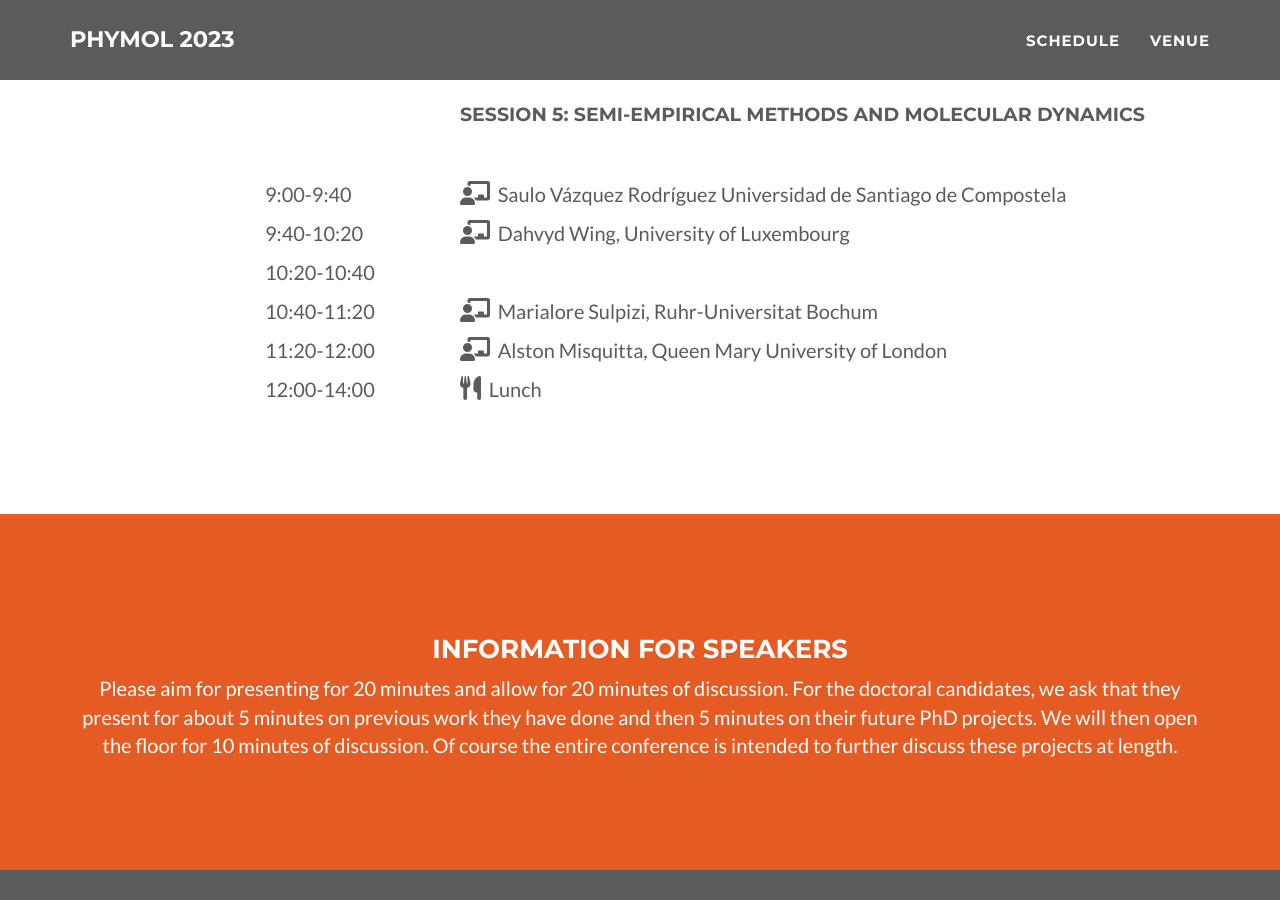
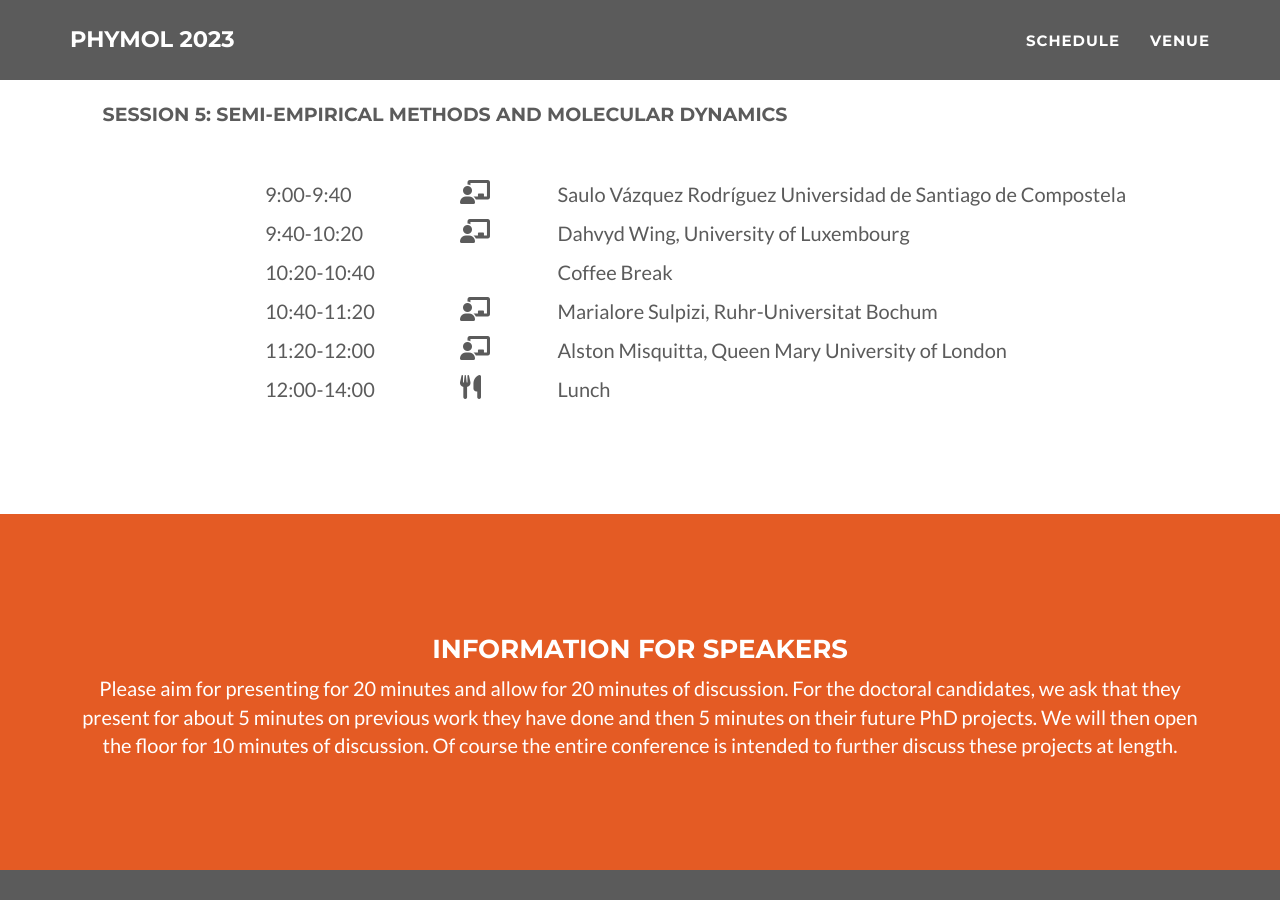
Before and after one commit to phymol/phymol.github.io, a Jekyll site: the page built from schedule.html, in a window 1280 px wide and 900 px high, scrolled down 3101 px. Built offline with Jekyll 4.4.1, drawn with Linux system fonts in a browser that asks for light colours.

Commit message:
Update schedule_style.html

```diff
--- a/_includes/schedule_style.html
+++ b/_includes/schedule_style.html
@@ -1,7 +1,5 @@
 <!-- Header -->
-<section id="schedule">
-
-</section>
+<section id="schedule"> </section>
 <section id="schedule">
   <div class="container">
     <div class="row">
@@ -26,38 +24,40 @@
       {% for event in item.combined %}
       {% if event.session %}
         <div class="row">
-          <div class="col-lg-2 col-lg-offset-2"> </div>
-          <div class="col-lg-8">
+          <div class="col-lg-8 text-center">
             <h4>{{ event.session }}</h4>
             <br><br>
           </div>
         </div>
       {% endif %}
       <div class="row">
-        <div class="col-lg-2 col-lg-offset-2">
+        <div class="col-lg-2 col-lg-offset-1">
           <p>
             {{ event.time }}
           </p>
         </div>
-        <div class="col-lg-8">
+        <div class="col-lg-1">
           {% if event.coffee-break %}
-            <p><i class="fa-solid fa-mug-hot" style="font-size:24px;color:#ffffff;"></i>&nbsp {{ event.descr }} </p>
+            <i class="fa-solid fa-mug-hot" style="font-size:24px;color:#ffffff;"></i>
           {% endif %}
           {% if event.lunch-break %}
-            <p><i class="fa-solid fa-utensils" style="font-size:24px;color:#ffffff;"></i>&nbsp {{ event.descr }} </p>
+            <i class="fa-solid fa-utensils" style="font-size:24px;color:#ffffff;"></i>
           {% endif %}
           {% if event.talk %}
-            <p><i class="fa-solid fa-chalkboard-user" style="font-size:24px;color:#ffffff;"></i>&nbsp {{ event.descr }}</p>
+            <i class="fa-solid fa-chalkboard-user" style="font-size:24px;color:#ffffff;"></i>
           {% endif %}
           {% if event.tutorial %}
-            <p><i class="fa-solid fa-hand" style="font-size:24px;color:#ffffff;"></i>&nbsp {{ event.descr }}</p>
+            <i class="fa-solid fa-hand" style="font-size:24px;color:#ffffff;"></i>
           {%endif %}
           {% if event.discussion %}
-            <p><i class="fa-solid fa-user-group" style="font-size:24px;color:#ffffff;"></i>&nbsp {{ event.descr }}</p>
+            <i class="fa-solid fa-user-group" style="font-size:24px;color:#ffffff;"></i>
           {%endif %}
           {% if event.fun %}
-            <p><i class="fa-solid fa-face-smile" style="font-size:24px;color:#ffffff;"></i>&nbsp {{ event.descr }}</p>
+            <i class="fa-solid fa-face-smile" style="font-size:24px;color:#ffffff;"></i>
           {%endif %}
+        </div>
+        <div class="col-lg-7">
+          <p>{{ event.descr }}</p>
         </div>
       </div>
       {% endfor %}
@@ -74,8 +74,7 @@
       {% for event in item.combined %}
       {% if event.session %}
         <div class="row">
-          <div class="col-lg-2 col-lg-offset-2"> </div>
-          <div class="col-lg-8">
+          <div class="col-lg-8 text-center">
             <h4>{{ event.session }}</h4>
             <br><br>
           </div>
@@ -87,25 +86,28 @@
             {{ event.time }}
           </p>
         </div>
-        <div class="col-lg-8">
-         {% if event.coffee-break %}
-            <p><i class="fa-solid fa-mug-hot" style="font-size:24px;color:#5B5B5B;"></i>&nbsp {{ event.descr }} </p>
+        <div class="col-lg-1">
+          {% if event.coffee-break %}
+            <i class="fa-solid fa-mug-hot" style="font-size:24px;color:#5B5B5B;"></i>
           {% endif %}
           {% if event.lunch-break %}
-            <p><i class="fa-solid fa-utensils" style="font-size:24px;color:#5B5B5B;"></i>&nbsp {{ event.descr }} </p>
+            <i class="fa-solid fa-utensils" style="font-size:24px;color:#5B5B5B;"></i>
           {% endif %}
           {% if event.talk %}
-            <p><i class="fa-solid fa-chalkboard-user" style="font-size:24px;color:#5B5B5B;"></i>&nbsp {{ event.descr }}</p>
+            <i class="fa-solid fa-chalkboard-user" style="font-size:24px;color:#5B5B5B;"></i>
           {% endif %}
           {% if event.tutorial %}
-            <p><i class="fa-solid fa-hand" style="font-size:24px;color:#5B5B5B;"></i>&nbsp {{ event.descr }}</p>
+            <i class="fa-solid fa-hand" style="font-size:24px;color:#5B5B5B;"></i>
           {%endif %}
           {% if event.discussion %}
-            <p><i class="fa-solid fa-user-group" style="font-size:24px;color:#5B5B5B;"></i>&nbsp {{ event.descr }}</p>
+            <i class="fa-solid fa-user-group" style="font-size:24px;color:#5B5B5B;"></i>
           {%endif %}
           {% if event.fun %}
-            <p><i class="fa-solid fa-face-smile" style="font-size:24px;color:#5B5B5B;"></i>&nbsp {{ event.descr }}</p>
+            <i class="fa-solid fa-face-smile" style="font-size:24px;color:#5B5B5B;"></i>
           {%endif %}
+        </div>
+        <div class="col-lg-7">
+          <p>{{ event.descr }}</p>
         </div>
       </div>
       {% endfor %}
```
